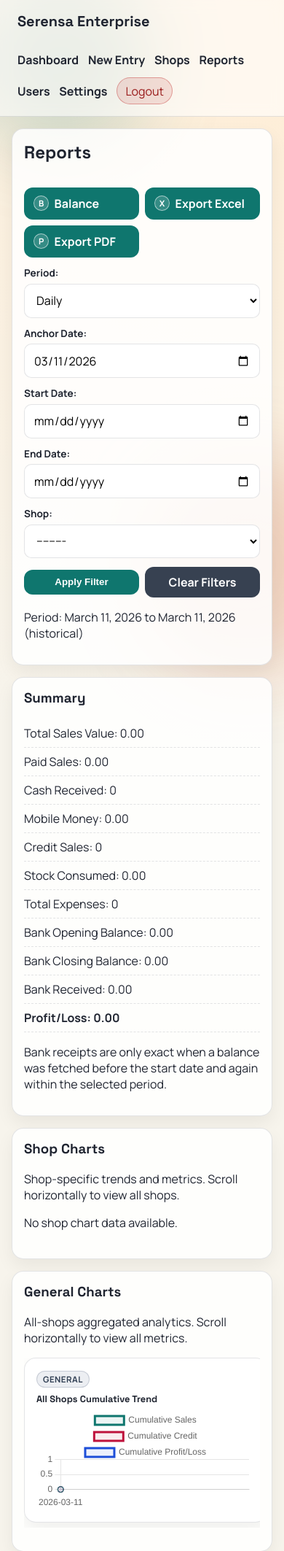
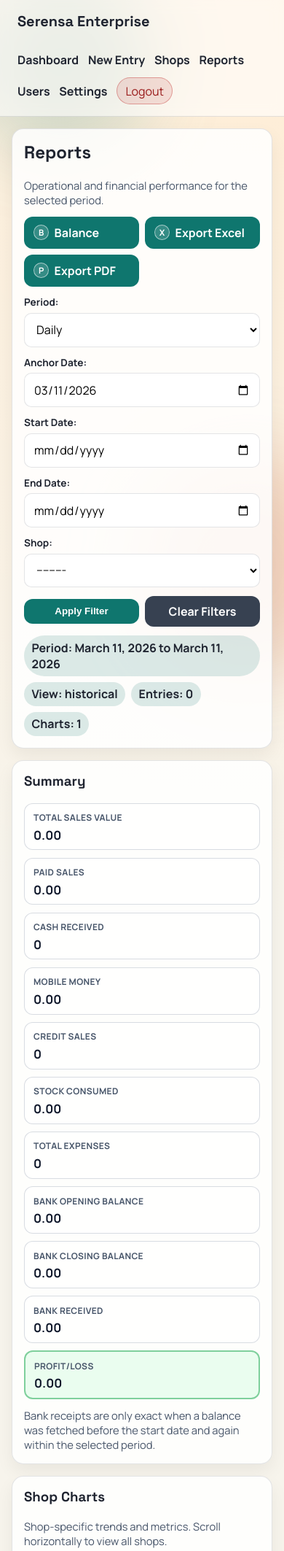
Before and after one commit to wakoTheDev/serensa, a Django app: page /reports/ in a window 390 px wide. Shown: the top 2126 px of the page at 73% size. Run offline with Django 5.2, Linux system fonts and the light colour scheme; the visitor is signed in with stand-in values (Sample User, id 1); data comes from the database, SQL or seed files in the repository; data that the repository does not hold is empty.

Commit message:
updating the entry form

```diff
--- a/sensa/forms.py
+++ b/sensa/forms.py
@@ -18,15 +18,6 @@ class ShopForm(forms.ModelForm):
 
 
 class DailyEntryForm(forms.ModelForm):
-    mobile_money_received = forms.DecimalField(
-        required=False,
-        min_value=Decimal("0.00"),
-        decimal_places=2,
-        max_digits=14,
-        label="Mobile Money",
-        help_text="Optional. Enter any two of Credit, Cash, and Mobile. The third is auto-calculated.",
-    )
-
     class Meta:
         model = DailyEntry
         fields = [
@@ -38,14 +29,11 @@ class DailyEntryForm(forms.ModelForm):
             "sales_value",
             "debts",
             "closing_stock",
-            "cash_received",
             "notes",
         ]
         widgets = {
             "entry_date": forms.DateInput(attrs={"type": "date"}),
             "notes": forms.Textarea(attrs={"rows": 3}),
-            "debts": forms.NumberInput(attrs={"step": "0.01", "placeholder": "Optional if cash and mobile are provided"}),
-            "cash_received": forms.NumberInput(attrs={"step": "0.01", "placeholder": "Optional if credit and mobile are provided"}),
             "sales_value": forms.NumberInput(attrs={"step": "0.01"}),
         }
 
@@ -64,68 +52,47 @@ class DailyEntryForm(forms.ModelForm):
         if user and hasattr(user, "profile") and not user.profile.is_admin:
             self.fields["shop"].queryset = user.profile.assigned_shops.filter(active=True)
 
-        # Allow system-assisted calculation for any one of debt/cash/mobile.
-        self.fields["debts"].required = False
-        self.fields["cash_received"].required = False
+        self.fields["sales_value"].label = "Sales"
+        self.fields["debts"].label = "Debts"
+        self.fields["stock_added"].label = "Added Stock"
+        self.fields["opening_stock"].label = "Existing Stock"
+        self.fields["closing_stock"].label = "Closing Stock"
+        self.fields["expenses"].label = "Expenses"
+        self.fields["notes"].label = "Other Expenses"
+        self.fields["notes"].required = False
 
         if require_opening_stock:
             self.fields["opening_stock"].required = True
             self.fields["opening_stock"].disabled = False
-            self.fields["opening_stock"].help_text = (
-                "First entry for this shop: enter opening stock manually."
-            )
         else:
             self.fields["opening_stock"].required = False
             self.fields["opening_stock"].initial = calculated_opening_stock
             self.fields["opening_stock"].disabled = True
-            self.fields["opening_stock"].help_text = (
-                "Auto-loaded from previous closing stock."
-            )
-
-        if getattr(self.instance, "pk", None) and not self.is_bound:
-            self.fields["mobile_money_received"].initial = self.instance.mobile_money_received
 
     def clean(self):
         cleaned_data = super().clean()
         sales_value = cleaned_data.get("sales_value")
         debts = cleaned_data.get("debts")
-        cash_received = cleaned_data.get("cash_received")
-        mobile_money = cleaned_data.get("mobile_money_received")
 
-        if sales_value is None:
+        if sales_value is None or debts is None:
             return cleaned_data
 
-        provided_count = sum(v is not None for v in [debts, cash_received, mobile_money])
-        if provided_count < 2:
-            raise forms.ValidationError(
-                "Enter at least two payment values among Credit, Cash, and Mobile so the third can be calculated."
-            )
+        if debts > sales_value:
+            self.add_error("debts", "Debts cannot be greater than sales.")
 
-        if debts is None:
-            debts = sales_value - (cash_received or Decimal("0.00")) - (mobile_money or Decimal("0.00"))
-        elif cash_received is None:
-            cash_received = sales_value - debts - (mobile_money or Decimal("0.00"))
-        elif mobile_money is None:
-            mobile_money = sales_value - debts - cash_received
-
-        if debts < Decimal("0.00"):
-            self.add_error("debts", "Calculated credit sales cannot be negative. Check values entered.")
-        if cash_received < Decimal("0.00"):
-            self.add_error("cash_received", "Calculated cash received cannot be negative. Check values entered.")
-        if mobile_money < Decimal("0.00"):
-            self.add_error("mobile_money_received", "Calculated mobile money cannot be negative. Check values entered.")
-
-        reconciliation_total = debts + cash_received + mobile_money
-        if reconciliation_total != sales_value:
-            raise forms.ValidationError(
-                "Credit + Cash + Mobile must exactly equal Total Sales."
-            )
-
-        cleaned_data["debts"] = debts
-        cleaned_data["cash_received"] = cash_received
-        cleaned_data["mobile_money_received"] = mobile_money
+        cleaned_data["notes"] = (cleaned_data.get("notes") or "").strip()
 
         return cleaned_data
+
+    def save(self, commit=True):
+        entry = super().save(commit=False)
+        sales_value = self.cleaned_data.get("sales_value") or Decimal("0.00")
+        debts = self.cleaned_data.get("debts") or Decimal("0.00")
+        entry.cash_received = sales_value - debts
+
+        if commit:
+            entry.save()
+        return entry
 
 
 class JengaApiSettingsForm(forms.ModelForm):
--- a/sensa/templates/sensa/report_view.html
+++ b/sensa/templates/sensa/report_view.html
@@ -3,7 +3,10 @@
 {% block content %}
 <section class="panel">
     <div class="panel-head report-head">
-        <h2>Reports</h2>
+        <div>
+            <h2>Reports</h2>
+            <p class="muted report-subtitle">Operational and financial performance for the selected period.</p>
+        </div>
         <div class="report-actions">
             <a class="btn" href="{% url 'fetch_balance' %}">
                 <span class="btn-icon" aria-hidden="true">B</span>
@@ -53,29 +56,67 @@
         <div class="filter-errors">{{ form.non_field_errors }}</div>
         {% endif %}
     </form>
-    <p>Period: {{ start }} to {{ end }} ({{ filter_mode }})</p>
+    <div class="chip-row report-meta-row">
+        <span class="chip">Period: {{ start }} to {{ end }}</span>
+        <span class="chip">View: {{ filter_mode }}</span>
+        <span class="chip">Entries: {{ entries|length }}</span>
+        <span class="chip">Charts: {{ chart_cards_count }}</span>
+    </div>
     {% if balance %}
-    <p class="muted">Latest fetched balance: {{ balance.balance }} ({{ balance.fetched_at }})</p>
+    <p class="muted report-balance-note">Latest fetched balance: {{ balance.balance }} ({{ balance.fetched_at }})</p>
     {% endif %}
 </section>
 
 <section class="panel">
     <h3>Summary</h3>
-    <ul class="compact-list">
-        <li>Total Sales Value: {{ total_sales }}</li>
-        <li>Paid Sales: {{ paid_sales_total }}</li>
-        <li>Cash Received: {{ totals.cash_received|default:0 }}</li>
-        <li>Mobile Money: {{ mobile_money_total }}</li>
-        <li>Credit Sales: {{ totals.debts|default:0 }}</li>
-        <li>Stock Consumed: {{ stock_consumed }}</li>
-        <li>Total Expenses: {{ totals.expenses|default:0 }}</li>
-        <li>Bank Opening Balance: {{ bank_opening_balance }}</li>
-        <li>Bank Closing Balance: {{ bank_closing_balance }}</li>
-        <li>Bank Received: {{ bank_received }}</li>
-        <li><strong>Profit/Loss: {{ profit_or_loss }}</strong></li>
-    </ul>
+    <div class="report-metric-grid" aria-label="Report Summary Metrics">
+        <article class="metric-card">
+            <p class="metric-label">Total Sales Value</p>
+            <p class="metric-value">{{ total_sales }}</p>
+        </article>
+        <article class="metric-card">
+            <p class="metric-label">Paid Sales</p>
+            <p class="metric-value">{{ paid_sales_total }}</p>
+        </article>
+        <article class="metric-card">
+            <p class="metric-label">Cash Received</p>
+            <p class="metric-value">{{ totals.cash_received|default:0 }}</p>
+        </article>
+        <article class="metric-card">
+            <p class="metric-label">Mobile Money</p>
+            <p class="metric-value">{{ mobile_money_total }}</p>
+        </article>
+        <article class="metric-card">
+            <p class="metric-label">Credit Sales</p>
+            <p class="metric-value">{{ totals.debts|default:0 }}</p>
+        </article>
+        <article class="metric-card">
+            <p class="metric-label">Stock Consumed</p>
+            <p class="metric-value">{{ stock_consumed }}</p>
+        </article>
+        <article class="metric-card">
+            <p class="metric-label">Total Expenses</p>
+            <p class="metric-value">{{ totals.expenses|default:0 }}</p>
+        </article>
+        <article class="metric-card">
+            <p class="metric-label">Bank Opening Balance</p>
+            <p class="metric-value">{{ bank_opening_balance }}</p>
+        </article>
+        <article class="metric-card">
+            <p class="metric-label">Bank Closing Balance</p>
+            <p class="metric-value">{{ bank_closing_balance }}</p>
+        </article>
+        <article class="metric-card">
+            <p class="metric-label">Bank Received</p>
+            <p class="metric-value">{{ bank_received }}</p>
+        </article>
+        <article class="metric-card metric-card-highlight {% if profit_or_loss < 0 %}metric-card-loss{% else %}metric-card-profit{% endif %}">
+            <p class="metric-label">Profit/Loss</p>
+            <p class="metric-value">{{ profit_or_loss }}</p>
+        </article>
+    </div>
     {% if not bank_has_delta %}
-    <p class="muted">Bank receipts are only exact when a balance was fetched before the start date and again within the selected period.</p>
+    <p class="muted report-bank-hint">Bank receipts are only exact when a balance was fetched before the start date and again within the selected period.</p>
     {% endif %}
 </section>
 
@@ -104,7 +145,7 @@
 <section class="panel">
     <h3>Ledger</h3>
     <div class="table-wrap">
-        <table>
+        <table class="ledger-table">
             <thead>
                 <tr>
                     <th>Date</th><th>Shop</th><th>Open</th><th>Added</th><th>Expenses</th><th>Sales</th><th>Credit</th><th>Closing</th><th>Cash</th><th>Mobile</th><th>P/L</th><th>Actions</th>
--- a/static/css/style.css
+++ b/static/css/style.css
@@ -215,6 +215,13 @@ th, td {
   text-align: left;
 }
 
+.ledger-table thead th {
+  position: sticky;
+  top: 0;
+  background: #fff;
+  z-index: 1;
+}
+
 .ledger-actions-cell {
   white-space: nowrap;
   vertical-align: middle;
@@ -250,6 +257,11 @@ th, td {
   border-bottom: 1px dashed var(--border);
 }
 
+.muted {
+  color: #475569;
+  font-size: 0.92rem;
+}
+
 .chip-row {
   display: flex;
   flex-wrap: wrap;
@@ -271,6 +283,64 @@ th, td {
   justify-content: flex-start;
   align-items: center;
   padding: 0.6rem 0.8rem;
+}
+
+.report-subtitle {
+  margin: 0.25rem 0 0;
+}
+
+.report-meta-row {
+  margin-top: 0.8rem;
+}
+
+.report-balance-note,
+.report-bank-hint {
+  margin-top: 0.75rem;
+  margin-bottom: 0;
+}
+
+.report-metric-grid {
+  display: grid;
+  grid-template-columns: repeat(4, minmax(0, 1fr));
+  gap: 0.65rem;
+}
+
+.metric-card {
+  background: rgba(255, 255, 255, 0.65);
+  border: 1px solid rgba(100, 116, 139, 0.25);
+  border-radius: 12px;
+  padding: 0.65rem 0.75rem;
+}
+
+.metric-label {
+  margin: 0;
+  font-size: 0.75rem;
+  letter-spacing: 0.03em;
+  text-transform: uppercase;
+  font-weight: 700;
+  color: #475569;
+}
+
+.metric-value {
+  margin: 0.35rem 0 0;
+  font-size: 1.05rem;
+  font-weight: 800;
+  color: #0f172a;
+  line-height: 1.15;
+}
+
+.metric-card-highlight {
+  border-width: 2px;
+}
+
+.metric-card-profit {
+  border-color: rgba(22, 163, 74, 0.5);
+  background: rgba(220, 252, 231, 0.6);
+}
+
+.metric-card-loss {
+  border-color: rgba(220, 38, 38, 0.55);
+  background: rgba(254, 226, 226, 0.65);
 }
 
 .btn-icon {
@@ -434,6 +504,10 @@ th, td {
     grid-template-columns: 1fr;
   }
 
+  .report-metric-grid {
+    grid-template-columns: repeat(2, minmax(0, 1fr));
+  }
+
   .three-col {
     grid-template-columns: repeat(2, minmax(0, 1fr));
   }
@@ -482,6 +556,10 @@ th, td {
     grid-template-columns: 1fr;
   }
 
+  .report-metric-grid {
+    grid-template-columns: 1fr;
+  }
+
   .report-chart-scroll {
     overflow-x: visible;
   }
```
Also changed, not shown: sensa/templates/sensa/entry_form.html (+17 -18 lines).
